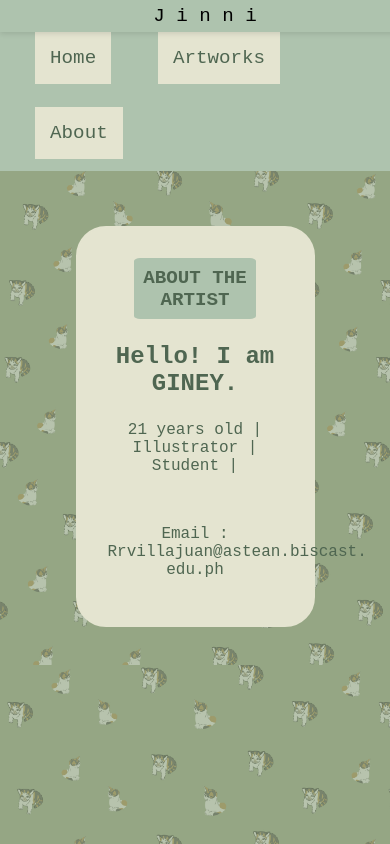
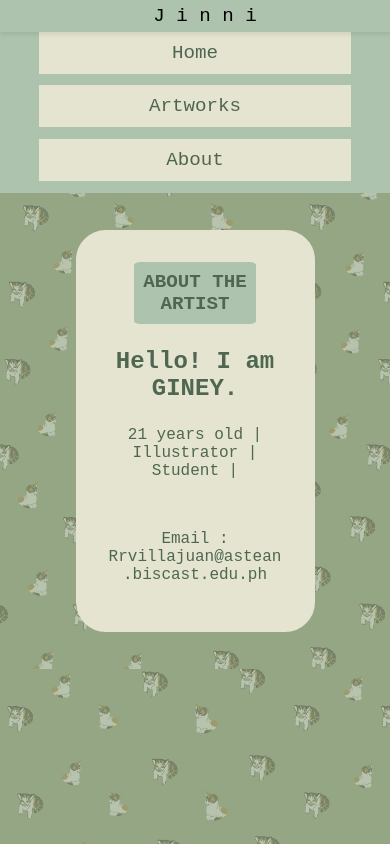
Before and after one commit to RegineVillajuan/Gineyyy, a plain HTML site: page about.html in a window 390 px wide. Drawn offline with Linux system fonts and the light colour scheme.

Commit message:
Update about.html

```diff
--- a/about.html
+++ b/about.html
@@ -100,16 +100,17 @@
 
                 width: 100%;
                 height: auto;
-                position:static;
+                position:fixed;
             }
             .sidenav a {
-                margin: 3%;
-                margin-left: 9%;
-                float:inline-start;
-                padding: 15px;
+                margin:3% 10%;
+                justify-content: center;
+                padding: 10px;
             }
             .main {
-                margin-left: 0;
+
+                margin-left: 0
+
             }
         }
 
@@ -122,7 +123,7 @@
             .box-container {
                 width: 50%;
 
-                margin-top: 10%;
+                margin-top: 60%;
             }
             .images img, .images2 img {
                 width: 100%;
@@ -145,8 +146,8 @@
             <p style="background-color: #aec3ae; font-size: 1.2rem; padding: 5%; border-radius: 5%; margin: 0 15%; font-weight: bold;">ABOUT THE ARTIST</p>
             <p style="font-size: x-large; font-weight: bold;">Hello! I am GINEY. </p>
             <p> 21 years old | Illustrator | Student | </p><br>
-            <p>Email : Rrvillajuan@astean.biscast.
-                edu.ph </p>
+            <p>Email : Rrvillajuan@astean
+                .biscast.edu.ph </p>
         </div>
     </div>
 </body>
```
